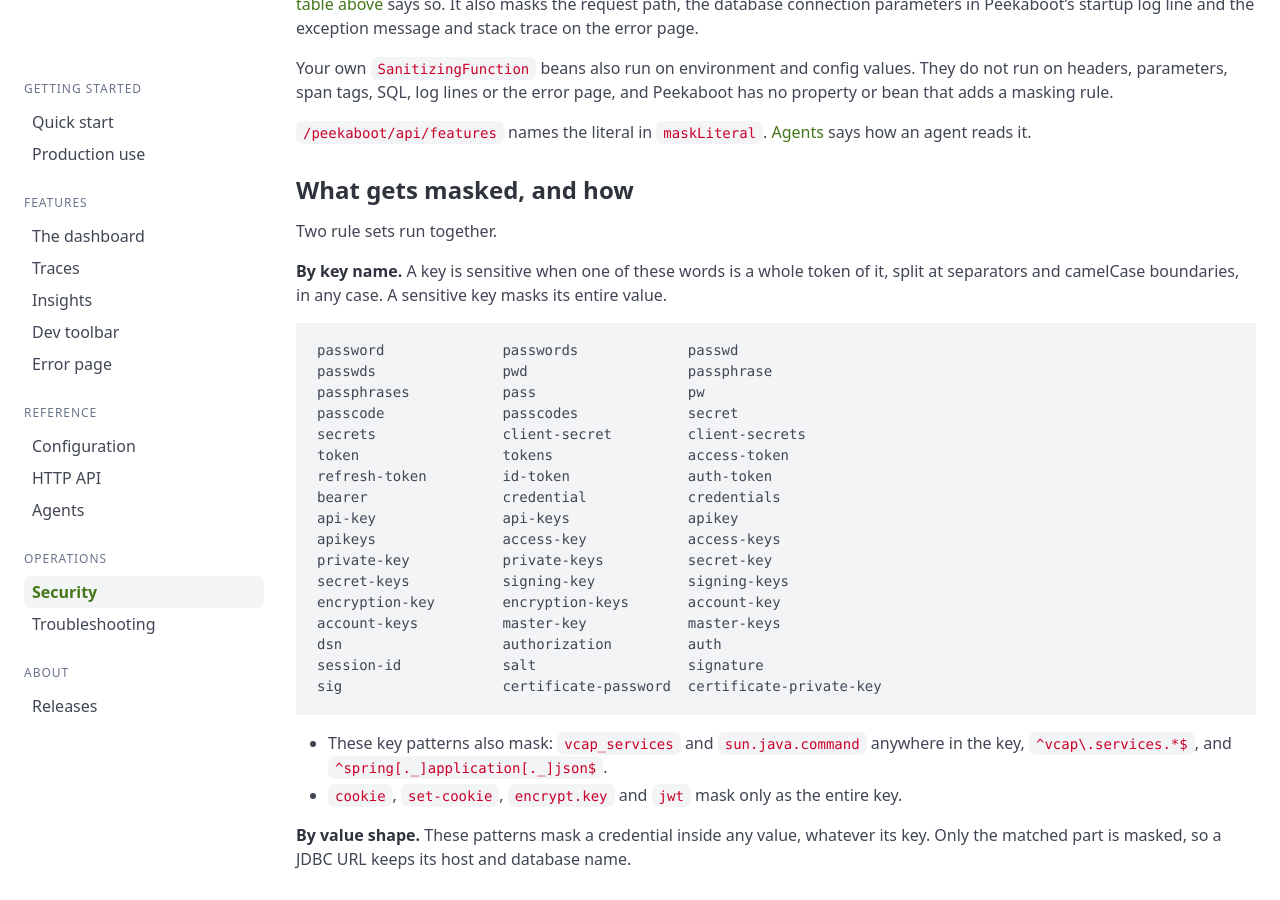
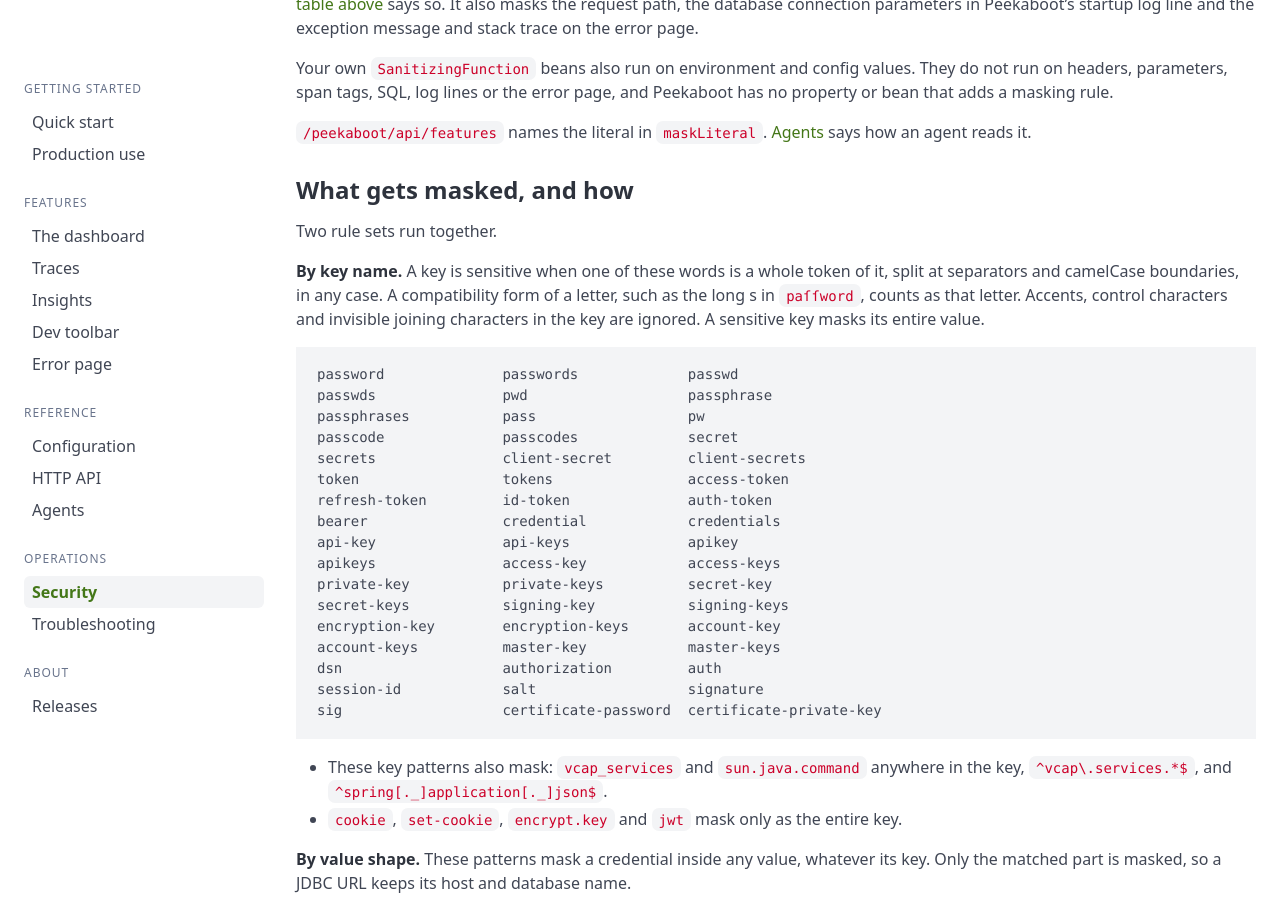
Before and after one commit to peekaboot-org/peekaboot-org.github.io, a Jekyll site: the page built from docs/security.md, in a window 1280 px wide and 900 px high, scrolled down 4290 px. Built offline with Jekyll 4.4.1, drawn with Linux system fonts in a browser that asks for light colours.

Commit message:
docs: say look-alike key spellings are masked

````diff
--- a/docs/security.md
+++ b/docs/security.md
@@ -129,7 +129,10 @@ bean that adds a masking rule.
 Two rule sets run together.
 
 **By key name.** A key is sensitive when one of these words is a whole token of it, split at separators and
-camelCase boundaries, in any case. A sensitive key masks its entire value.
+camelCase boundaries, in any case. A compatibility form of a letter, such as the long s in
+`paſſword`, counts as that letter. Accents, control characters and invisible joining characters
+in the key are ignored.
+A sensitive key masks its entire value.
 
 ```
 password              passwords             passwd
````
